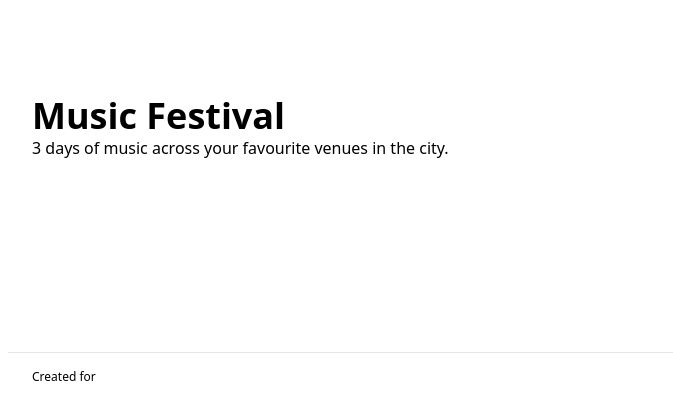
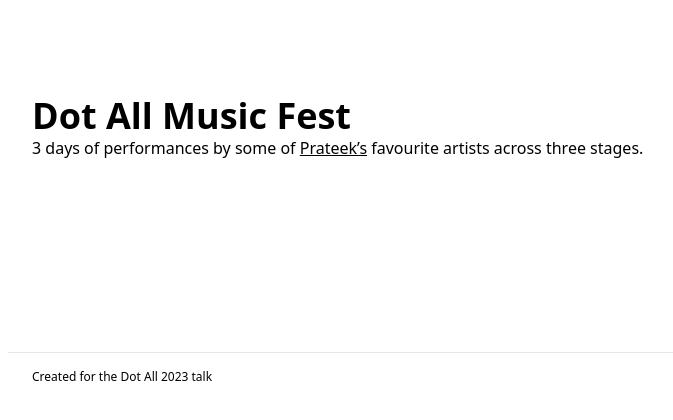
Before and after one commit to miranj/demystifying-craft-api, a PHP site: template templates/_layout.twig in a window 1280 px wide. Shown: the top 420 px of the page, without its empty margins (184-857 px from the left). Run offline with PHP 8.4, Linux system fonts and the light colour scheme; the template is opened without the code that fills it, so the values that code supplies are empty; some libraries are stand-ins or nearby versions.

Commit message:
Improve contextual info

```diff
--- a/templates/_layout.twig
+++ b/templates/_layout.twig
@@ -14,10 +14,12 @@
     {% block page_header %}
       <header class="max-w-4xl px-6 mx-auto py-24">
         <h1 class="text-4xl font-bold">
-          Music Festival
+          Dot All Music Fest
         </h1>
         <p>
-          3 days of music across your favourite venues in the city.
+          3 days of performances by some of
+          <a class="underline" href="https://github.com/rungta">Prateek’s</a>
+          favourite artists across three stages.
         </p>
       </header>
     {% endblock %}
@@ -26,7 +28,7 @@
 
     {% block page_footer %}
       <footer class="max-w-4xl px-6 mx-auto py-4 border-t text-xs mt-24">
-        Created for
+        Created for the Dot All 2023 talk
         <em class="font-serif">
           {{ siteName }}
         </em>
```
